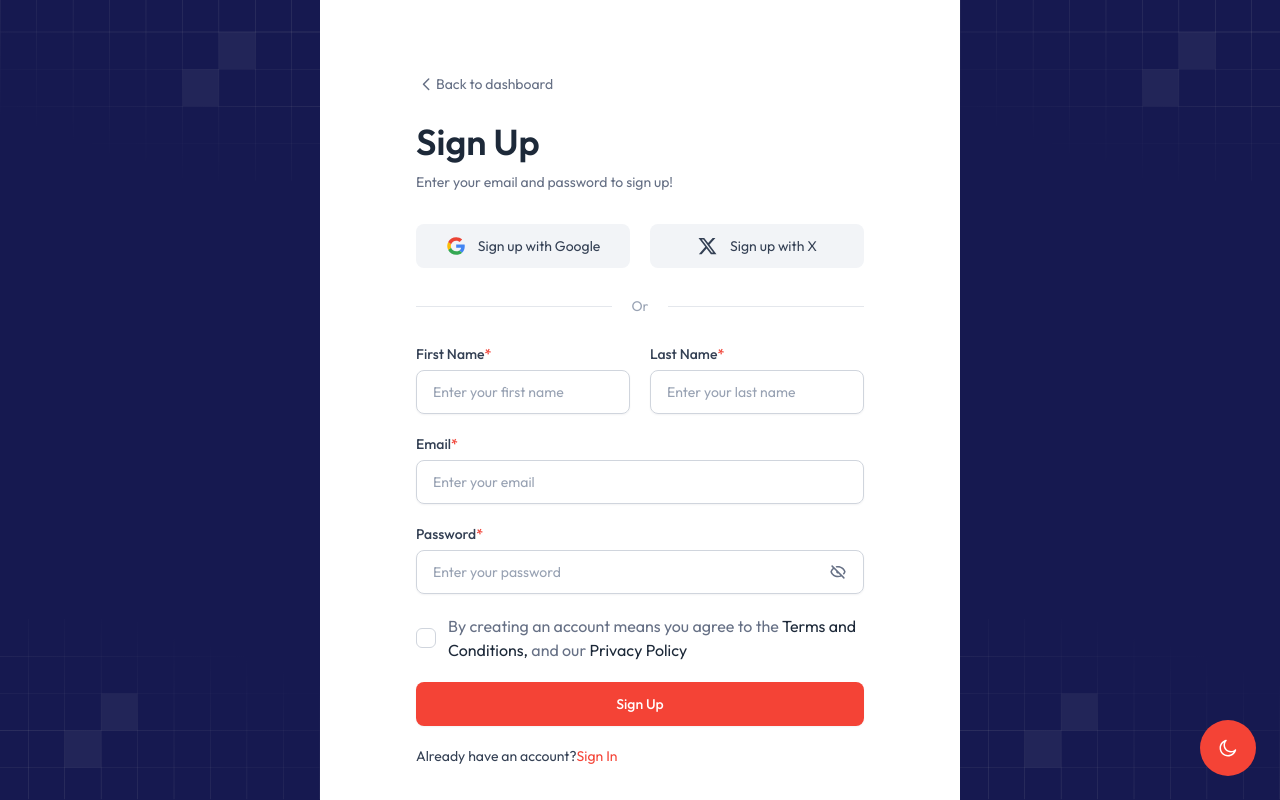
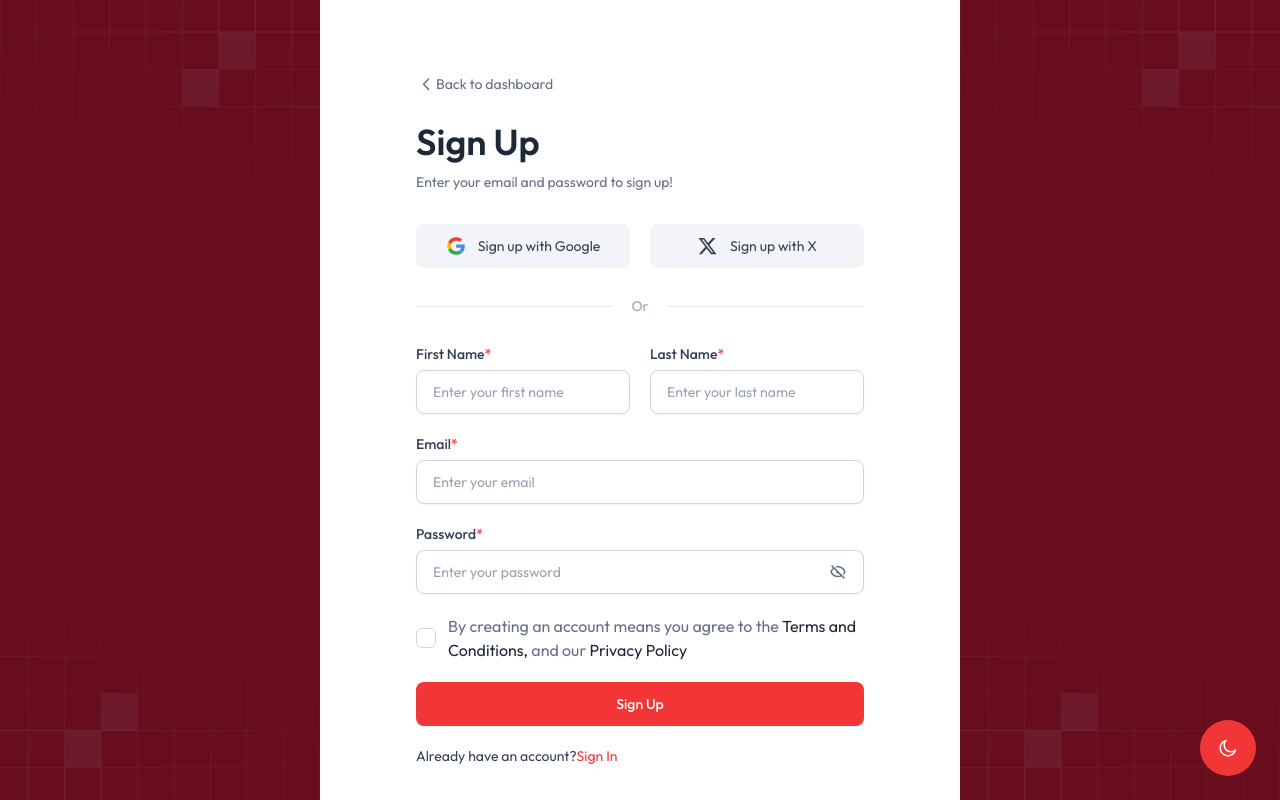
Before and after one commit to FladSixone/frontend-nusagoesm, a Next.js app: page /signup in a window 1280 px wide. Built offline with nearby package versions, Linux system fonts and the light colour scheme.

Commit message:
color palette change from blue to red

```diff
--- a/src/app/globals.css
+++ b/src/app/globals.css
@@ -38,18 +38,18 @@
   --color-white: #ffffff;
   --color-black: #101828;
 
-  --color-brand-25: #f2f7ff;
-  --color-brand-50: #ecf3ff;
-  --color-brand-100: #dde9ff;
-  --color-brand-200: #c2d6ff;
-  --color-brand-300: #9cb9ff;
-  --color-brand-400: #7592ff;
-  --color-brand-500: #f44336; /*7*/
-  --color-brand-600: #3641f5;
-  --color-brand-700: #2a31d8;
-  --color-brand-800: #252dae;
-  --color-brand-900: #262e89;
-  --color-brand-950: #161950;
+  --color-brand-25: #fffafa;
+  --color-brand-50: #fff7f7;
+  --color-brand-100: #ffe4e4;
+  --color-brand-200: #ffcccc;
+  --color-brand-300: #ff898c;
+  --color-brand-400: #ff6565;
+  --color-brand-500: #f23636;
+  --color-brand-600: #de0000;
+  --color-brand-700: #cc0000;
+  --color-brand-800: #a50021;
+  --color-brand-900: #8e0022;
+  --color-brand-950: #670d1e;
 
   --color-blue-light-25: #f5fbff;
   --color-blue-light-50: #f0f9ff;
--- a/src/components/auth/SignInForm.tsx
+++ b/src/components/auth/SignInForm.tsx
@@ -13,7 +13,7 @@ export default function SignInForm() {
   const [showPassword, setShowPassword] = useState(false);
   const [isChecked, setIsChecked] = useState(false);
   return (
-    <div className="flex flex-col flex-1 lg:w-1/2 w-full z-10">
+    <div className="flex flex-col flex-1 lg:w-1/2 w-full overflow-y-auto no-scrollbar ">
       <div className="w-full max-w-md sm:pt-10 mx-auto mb-5">
         <Link
           href="/"
--- a/src/components/auth/SignUpForm.tsx
+++ b/src/components/auth/SignUpForm.tsx
@@ -2,9 +2,12 @@
 import Checkbox from "@/components/form/input/Checkbox";
 import Input from "@/components/form/input/InputField";
 import Label from "@/components/form/Label";
+import Button from "@/components/ui/button/Button";
 import { ChevronLeftIcon, EyeCloseIcon, EyeIcon } from "@/icons";
 import Link from "next/link";
 import React, { useState } from "react";
+import GridShape from "../common/GridShape";
+import Image from "next/image";
 
 export default function SignUpForm() {
   const [showPassword, setShowPassword] = useState(false);
@@ -14,8 +17,7 @@ export default function SignUpForm() {
       <div className="w-full max-w-md sm:pt-10 mx-auto mb-5">
         <Link
           href="/"
-          className="inline-flex items-center text-sm text-gray-500 transition-colors hover:text-gray-700 dark:text-gray-400 dark:hover:text-gray-300"
-        >
+          className="inline-flex items-center text-sm text-gray-500 transition-colors hover:text-gray-700 dark:text-gray-400 dark:hover:text-gray-300">
           <ChevronLeftIcon />
           Back to dashboard
         </Link>
```
